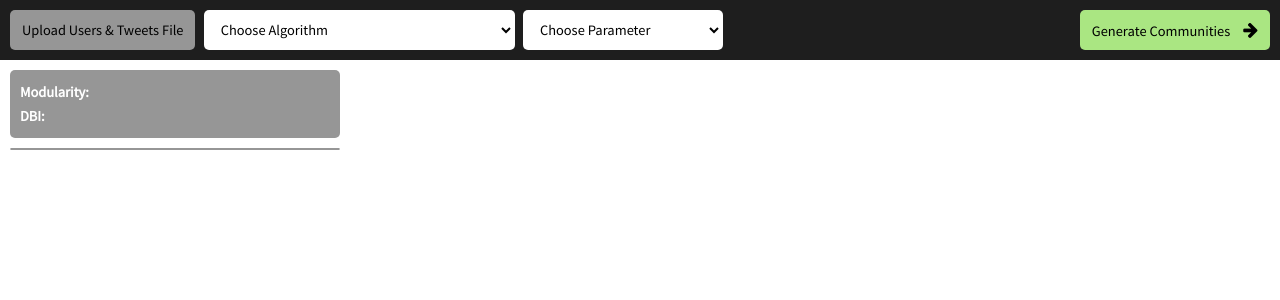
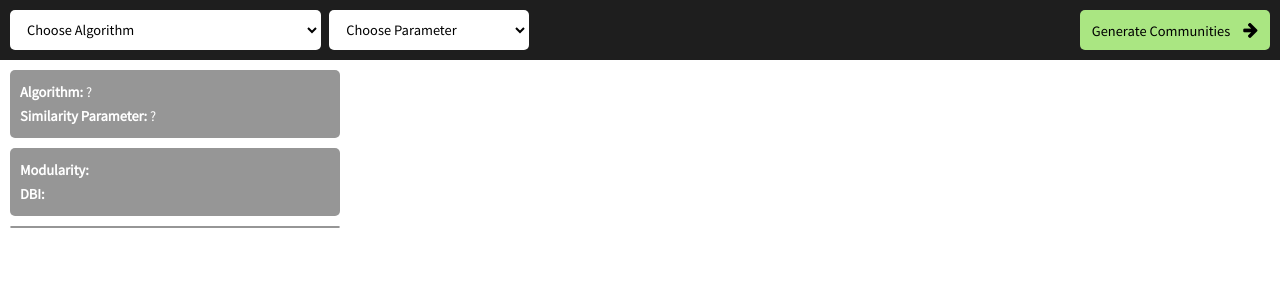
Before and after one commit to JNM-2T17/CommunityDetection, a Django app: template thesis/templates/thesis/index.html in a window 1280 px wide. Shown: the top 300 px of the page. Run offline with Django 3.2, Linux system fonts and the light colour scheme; the template is opened without the code that fills it: most values are stand-ins (such as "Sample title", 1, 10 or a date in 2020); some libraries are stand-ins or nearby versions.

Commit message:
Small UI changes
- Removed button for uploading file
- Added area in UI displaying the current algorithm and similarity
parameter

```diff
--- a/thesis/static/thesis/css/style.css
+++ b/thesis/static/thesis/css/style.css
@@ -66,18 +66,20 @@
   top: 60px;
   left: 0;
   width: 350px; }
-  div#side div#evaluation {
+  div#side div#evaluation,
+  div#side div#description {
     border-radius: 5px;
     background-color: #969696;
     color: white;
     box-sizing: border-box;
     padding: 10px;
     font-size: 0.9em;
-    display: none; }
+    display: none;
+    margin-bottom: 10px; }
   div#side div#communities {
     border-radius: 5px;
     border: 1px solid #969696;
-    margin: 10px 0;
+    margin-bottom: 10px;
     display: none; }
     div#side div#communities div.community {
       border-bottom: 1px solid #969696; }
--- a/thesis/static/thesis/css/style.sass
+++ b/thesis/static/thesis/css/style.sass
@@ -95,7 +95,8 @@
 	left: 0
 	width: $width-side
 
-	div#evaluation
+	div#evaluation,
+	div#description
 		border-radius: 5px
 		background-color: $color-neutral
 		color: $textColor-top
@@ -103,11 +104,12 @@
 		padding: 10px
 		font-size: 0.9em
 		display: none
+		margin-bottom: 10px
 
 	div#communities
 		border-radius: 5px
 		border: 1px solid $color-neutral
-		margin: 10px 0
+		margin-bottom: 10px
 		display: none
 
 		div.community
--- a/thesis/static/thesis/js/ui.js
+++ b/thesis/static/thesis/js/ui.js
@@ -16,6 +16,7 @@
 	initializeVis : function(words, graph){
 		// General
 
+		$("#description").css("display", "block");
 		$("#evaluation").css("display", "block");
 		$("#communities").css("display", "block");
 
--- a/thesis/templates/thesis/index.html
+++ b/thesis/templates/thesis/index.html
@@ -31,7 +31,6 @@
 		<div id="top">
 			<form action="{% url 'thesis:run_algo' %}" method="post">
 				{% csrf_token %}
-				<button>Upload Users & Tweets File</button>
 				</select>
 				<select id="selectAlgorithm" name="algo">
 					<option value="0" disabled selected>Choose Algorithm</option>
@@ -52,6 +51,11 @@
 		</div>
 
 		<div id="side">
+			<div id="description">
+				<b>Algorithm:</b> ?
+				<br/>
+				<b>Similarity Parameter:</b> ?
+			</div>
 			<div id="evaluation">
 				<b>Modularity:</b>
 				{% if request.session.output %}
```
Also changed, not shown: 1 other file.
